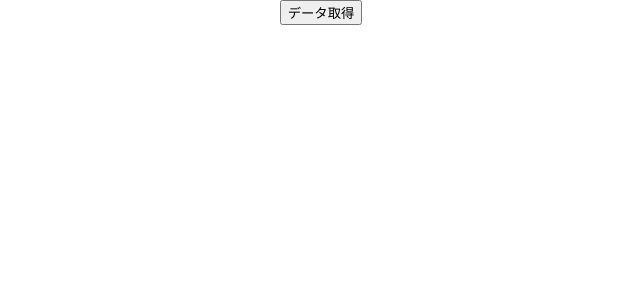
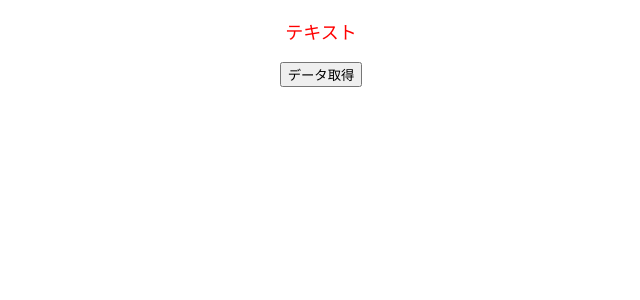
Before and after one commit to hayato-lang/ts-base, a React (Create React App) app: page / in a window 1280 px wide. Shown: the top 300 px of the page, without its empty margins (319-959 px from the left). Built offline with nearby package versions, Linux system fonts and the light colour scheme.

Commit message:
コンポーネント自体の型定義

```diff
--- a/src/App.tsx
+++ b/src/App.tsx
@@ -1,6 +1,7 @@
 import axios from 'axios';
 import { useState } from 'react';
 import './App.css';
+import { Text } from './Text';
 import { Todo } from './Todo';
 import { TodoType } from './types/todo';
 
@@ -13,6 +14,7 @@
   }
   return (
     <div className="App">
+      <Text color="red" fontSize='18px'/>
       <button onClick={onClickFetchData}>データ取得</button>
       {todos.map((todo) => (
         <Todo key={todo.id} title={todo.title} userId={todo.userId} completed={todo.completed}/>
--- /dev/null
+++ b/src/Text.tsx
@@ -0,0 +1,13 @@
+import { VFC } from "react";
+
+type Props = {
+  color: string;
+  fontSize: string;
+};
+
+export const Text: VFC<Props> = (props) => {
+  const { color, fontSize } = props;
+  return (
+    <p style={{ color, fontSize}}>テキスト</p>
+  );
+}
--- a/src/Todo.tsx
+++ b/src/Todo.tsx
@@ -1,7 +1,8 @@
+import { VFC } from "react";
 import { TodoType } from "./types/todo";
 
 
-export const Todo = (props: Omit<TodoType, "id">) => {
+export const Todo: VFC<Omit<TodoType, "id">> = (props) => {
   const { title, userId, completed = false } = props
   const completeMark = completed ? "[完]" : "[未]";
   return <p>{`${completeMark}${title}(ユーザー:${userId})`}</p>
```
